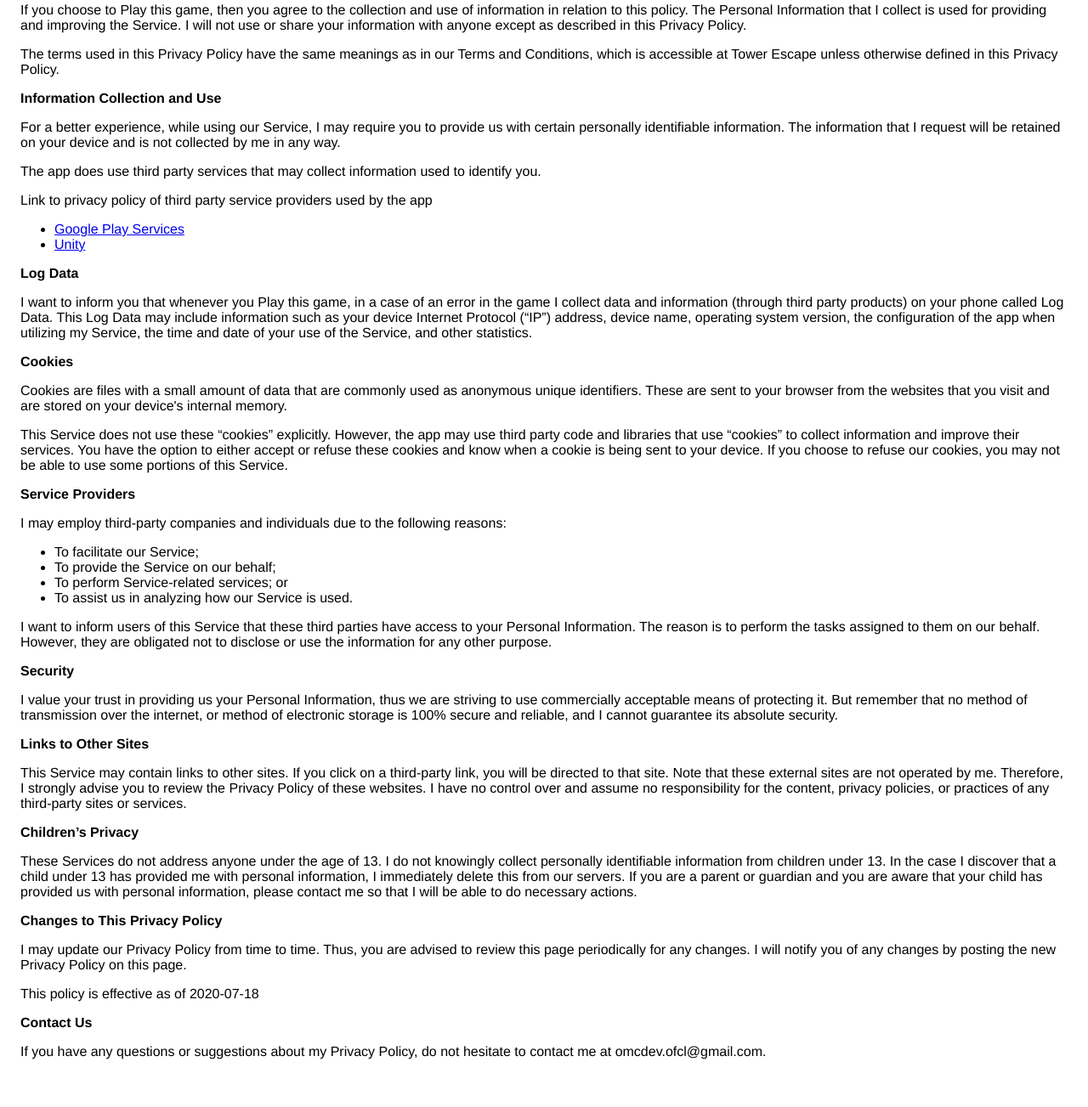
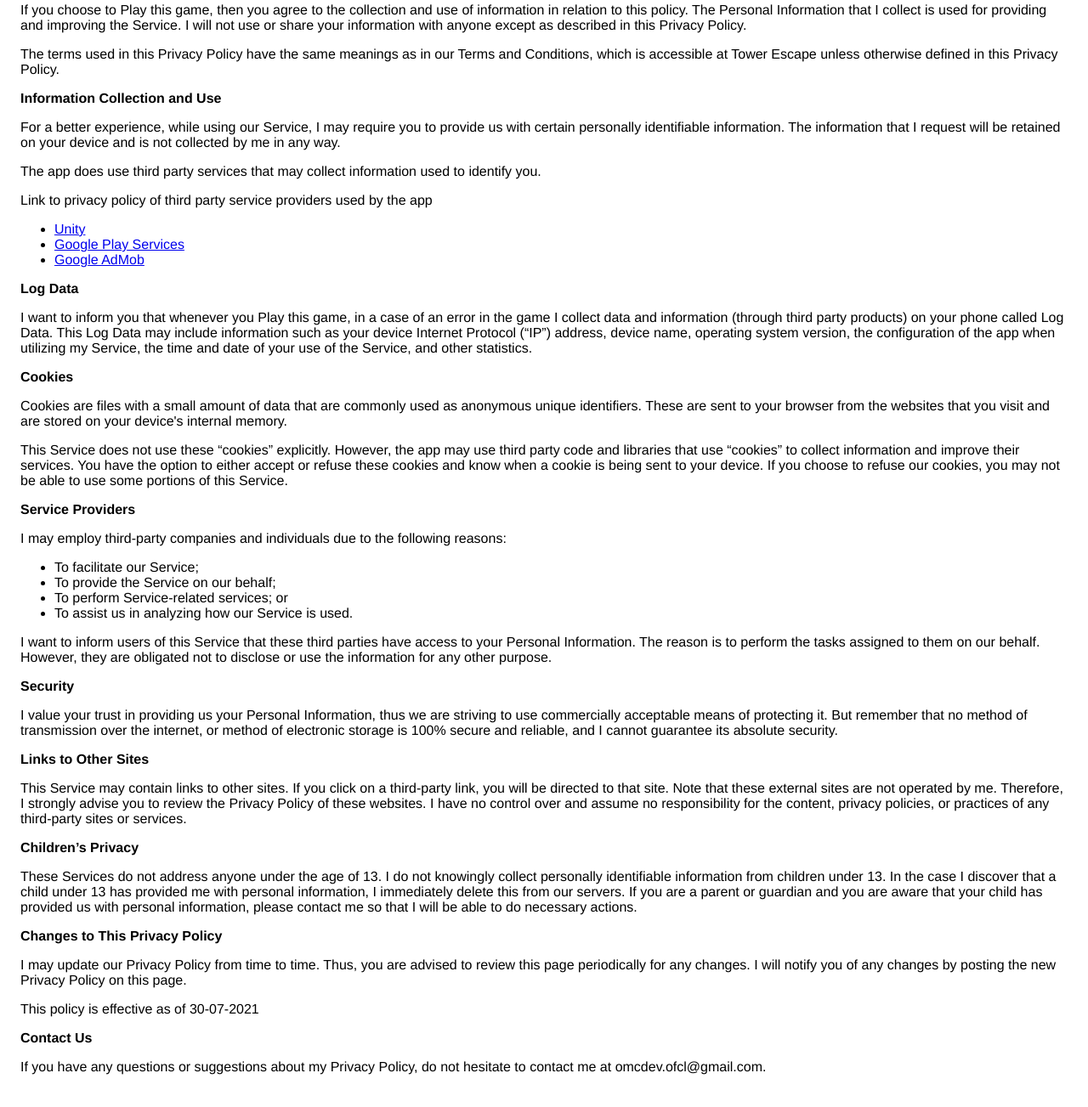
Before and after one commit to OMCDev-OFCL/OMCDev, a plain HTML site: page TowerEscape_policy.html in a window 1280 px wide. Shown: the part 123-1426 px from the top of the page at 85% size. Drawn offline with Linux system fonts and the light colour scheme.

Commit message:
policy updated

```diff
--- a/TowerEscape_policy.html
+++ b/TowerEscape_policy.html
@@ -37,7 +37,13 @@
                   </p> <p>
                     Link to privacy policy of third party service providers used
                     by the app
-                  </p> <ul><li><a href="https://www.google.com/policies/privacy/" target="_blank" rel="noopener noreferrer">Google Play Services</a></li><!----><!----><!----><!----><!----><!----><!----><!----><!----><!----><li><a href="https://unity3d.com/legal/privacy-policy" target="_blank" rel="noopener noreferrer">Unity</a></li><!----><!----><!----><!----><!----><!----><!----><!----><!----><!----></ul></div> <p><strong>Log Data</strong></p> <p>
+                  </p>
+                  <ul>
+                    <li><a href="https://unity3d.com/legal/privacy-policy" target="_blank" rel="noopener noreferrer">Unity</a></li>
+                    <li><a href="https://policies.google.com/privacy" target="_blank" rel="noopener noreferrer">Google Play Services</a></li>
+                    <li><a href="https://support.google.com/admob/answer/6128543" target="_blank" rel="noopener noreferrer">Google AdMob</a></li>
+                  </ul>
+                </div> <p><strong>Log Data</strong></p> <p>
                   I want to inform you that whenever you
                   Play this game, in a case of an error in the game
                   I collect data and information (through third party
@@ -101,7 +107,7 @@
                   periodically for any changes. I will
                   notify you of any changes by posting the new Privacy Policy on
                   this page.
-                </p> <p>This policy is effective as of 2020-07-18</p> <p><strong>Contact Us</strong></p> <p>
+                </p> <p>This policy is effective as of 30-07-2021</p> <p><strong>Contact Us</strong></p> <p>
                   If you have any questions or suggestions about my
                   Privacy Policy, do not hesitate to contact me at omcdev.ofcl@gmail.com.
                 </p>
```
Also changed, not shown: squbles_policy.html (+1 -1 lines).
